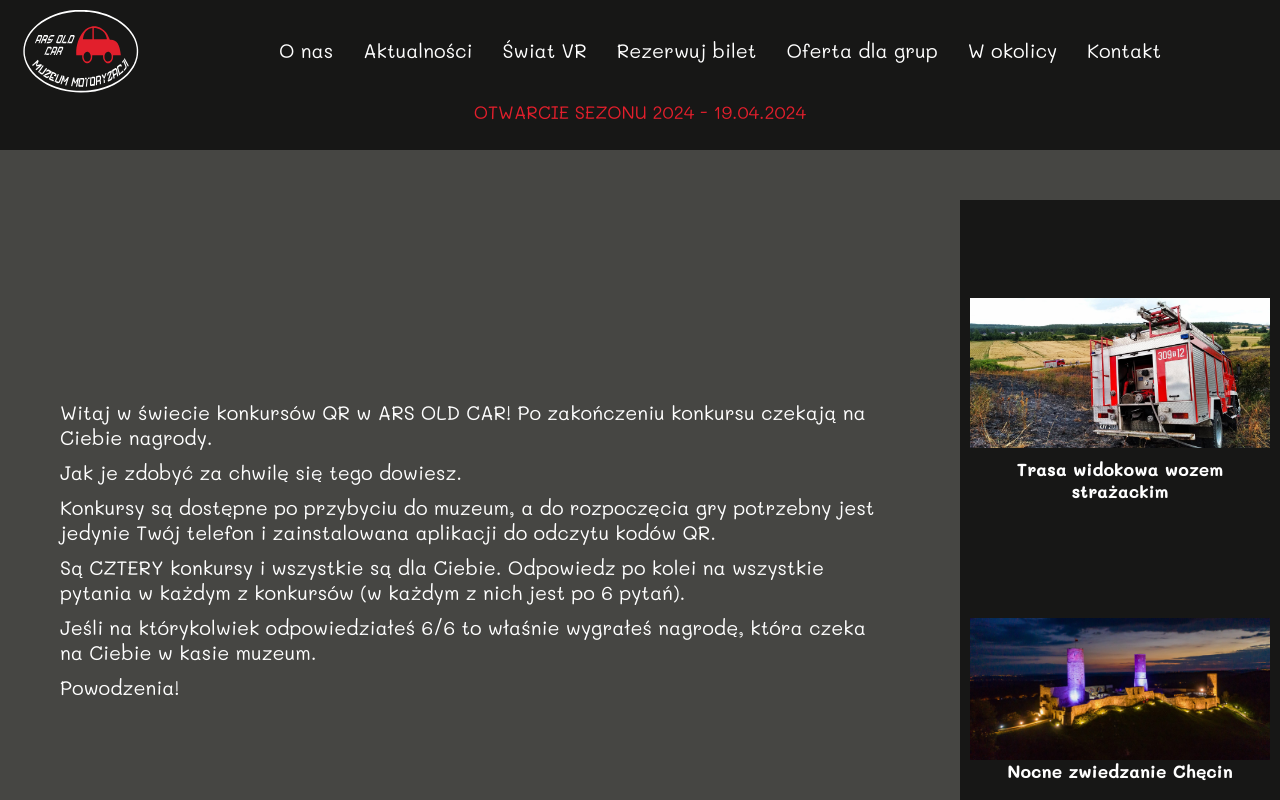
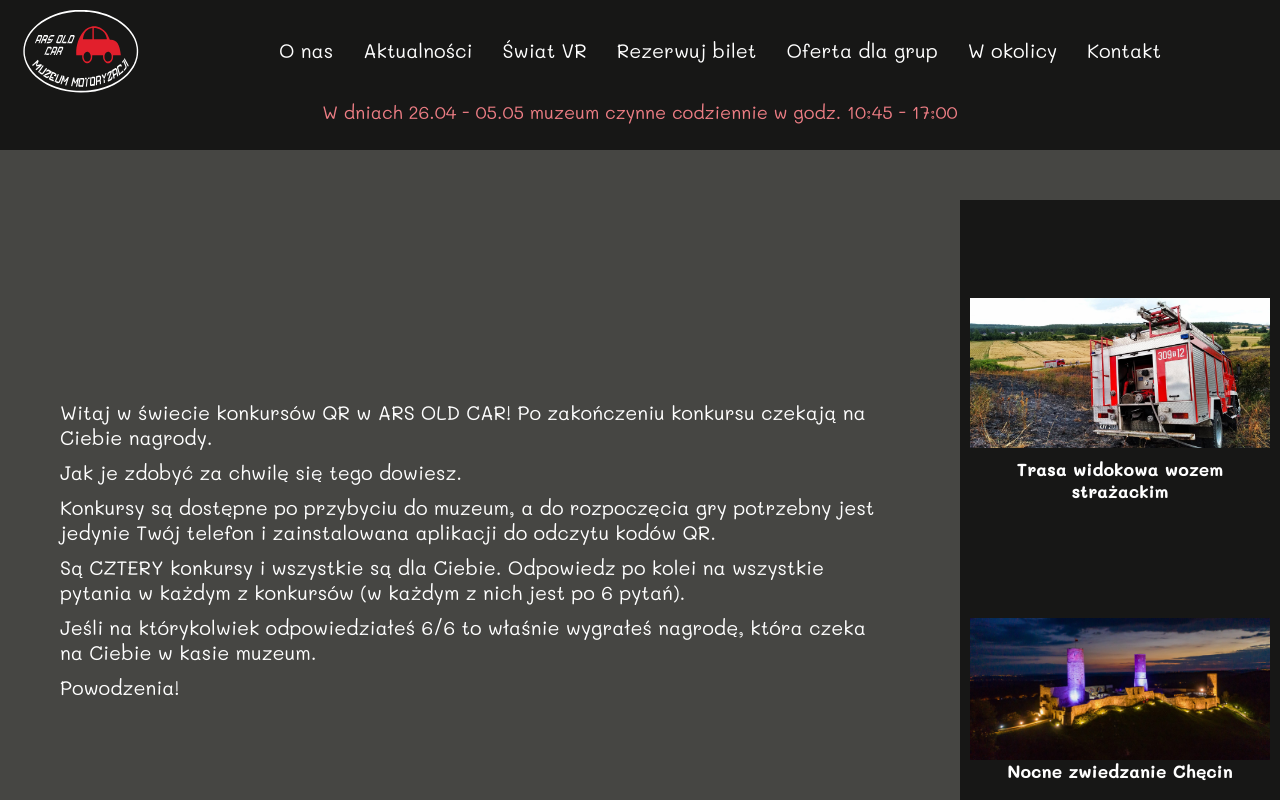
Before and after one commit to damian-guh/ars-old-car, a Next.js app: page /qr in a window 1280 px wide. Shown: the top 800 px of the page. Built offline with nearby package versions, Linux system fonts and the light colour scheme.

Commit message:
chore: fix timezone in reservation

```diff
--- a/src/components/Layout/Header/Header.style.tsx
+++ b/src/components/Layout/Header/Header.style.tsx
@@ -44,11 +44,23 @@ export const LogoWrapper = styled.div`
 `;
 
 export const QuickNewsSection = styled.section`
+  @keyframes colorPulse {
+    0% {
+      color: ${({ theme }) => theme.colors.red};
+    }
+    70% {
+      color: ${({ theme }) => theme.colors.white};
+    }
+    100% {
+      color: ${({ theme }) => theme.colors.red};
+    }
+  }
+
   width: 100vw;
   height: 50px;
   grid-column: 1/3;
   font-size: ${({ theme }) => theme.fontSizes.md};
-  color: ${({ theme }) => theme.colors.red};
+  animation: colorPulse 2s infinite;
   background-color: ${({ theme }) => theme.colors.headerGray};
   text-align: center;
 `;
--- a/src/components/Layout/Header/index.tsx
+++ b/src/components/Layout/Header/index.tsx
@@ -33,7 +33,9 @@ const Header = () => {
           onClick={() => toggleMenu && toggleMenu((prevState) => !prevState)}
         />
       )}
-      <QuickNewsSection>OTWARCIE SEZONU 2024 - 19.04.2024</QuickNewsSection>
+      <QuickNewsSection>
+        W dniach 26.04 - 05.05 muzeum czynne codziennie w godz. 10:45 - 17:00
+      </QuickNewsSection>
     </Wrapper>
   );
 };
```
